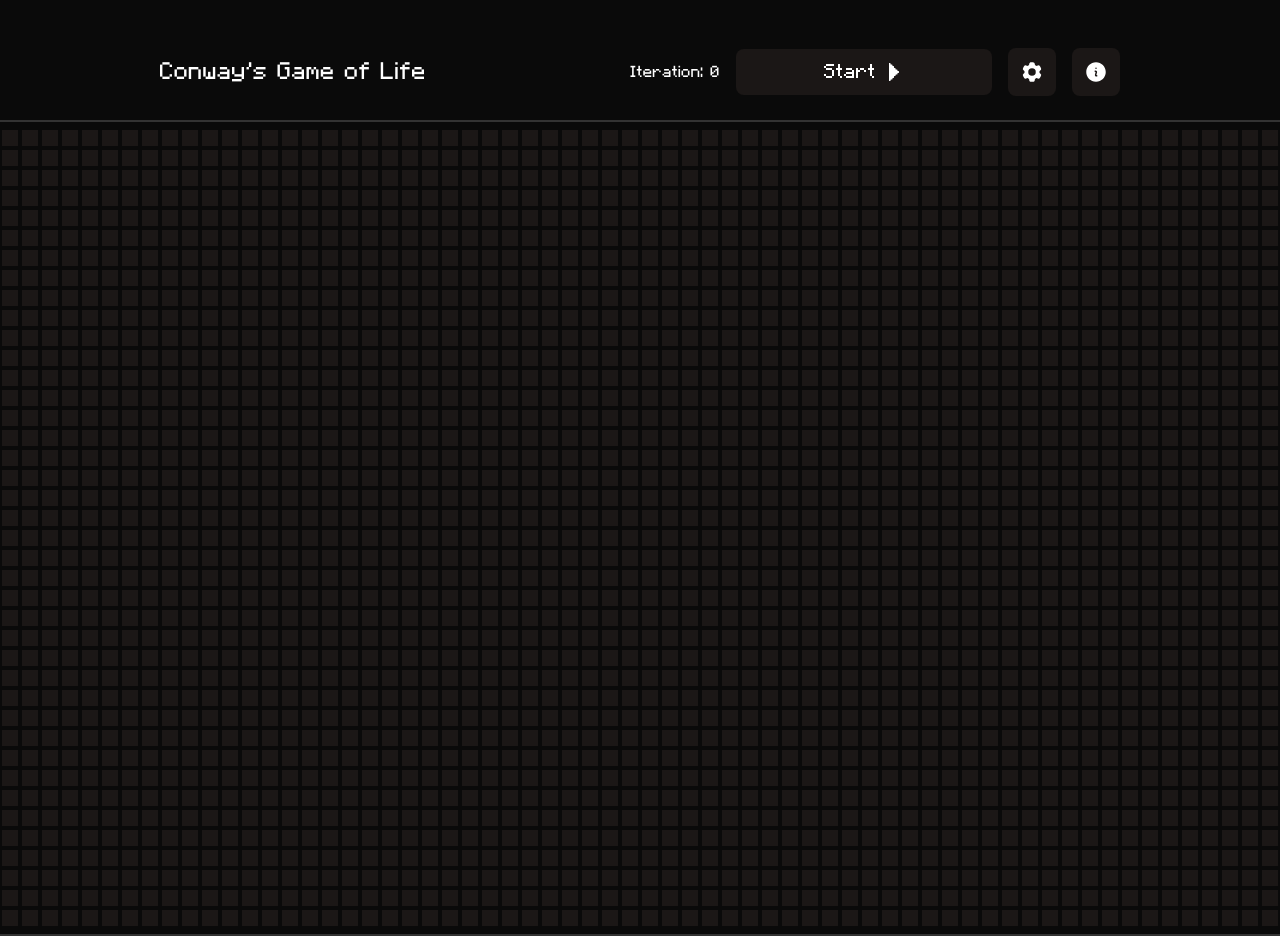
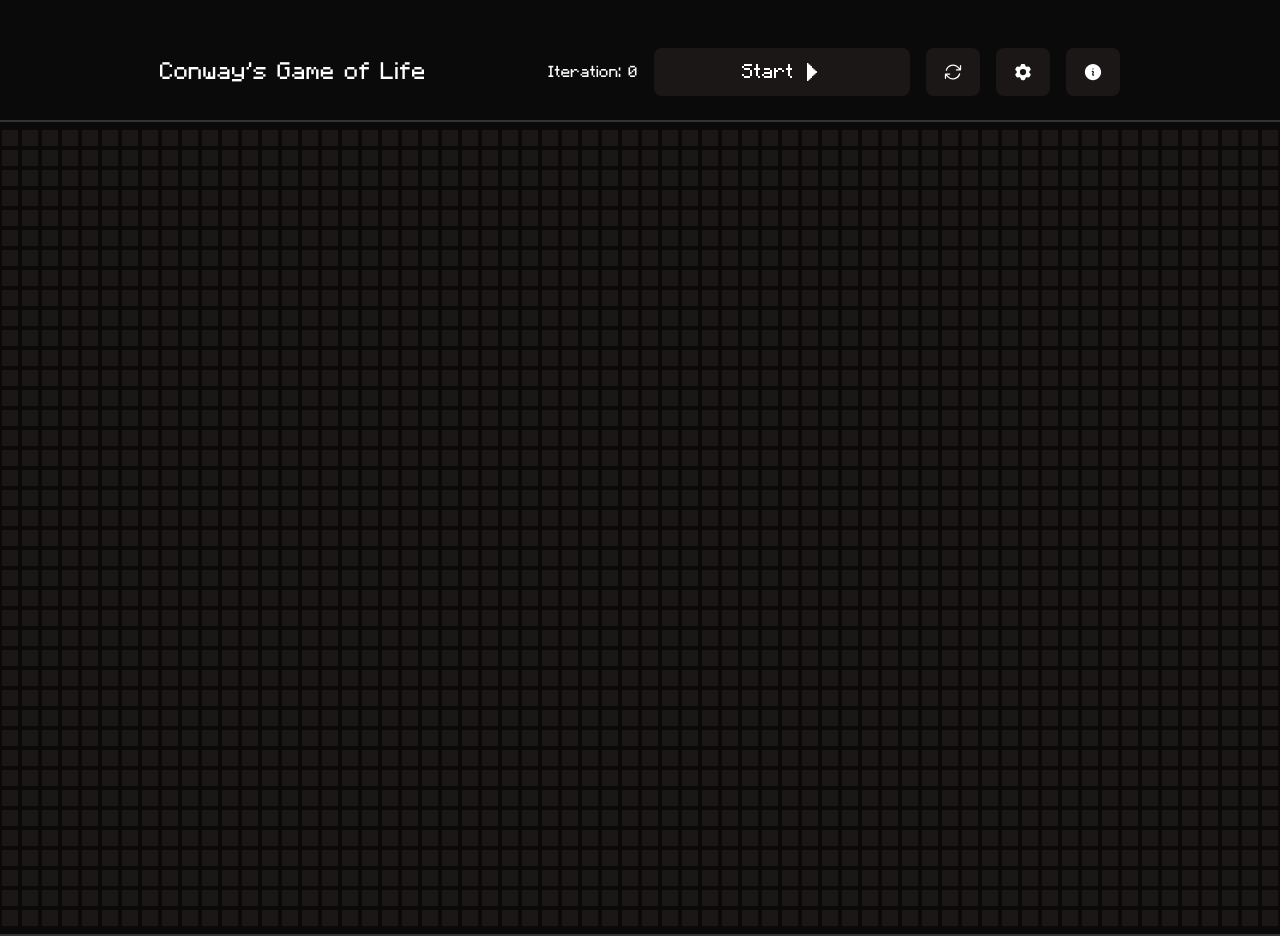
Before and after one commit to mbredikhin/game-of-life, a React (Vite) app: page / in a window 1280 px wide. Built offline with nearby package versions, Linux system fonts and the light colour scheme.

Commit message:
Add reset button

```diff
--- a/src/App.module.scss
+++ b/src/App.module.scss
@@ -1,5 +1,5 @@
 .app-header {
-  @apply animate-fadeIn mx-auto flex w-3/4 max-w-[1287px] items-center justify-between gap-4 pb-6 pt-12;
+  @apply mx-auto flex w-3/4 max-w-[1287px] animate-fadeIn items-center justify-between gap-4 pb-6 pt-12;
 }
 .app-header__title {
   @apply font-display text-2xl;
@@ -10,20 +10,8 @@
 .app-header-controls {
   @apply flex items-center gap-4;
 }
-.app-header-controls__button {
-  @apply flex w-64 items-center justify-center gap-2 rounded-lg border border-transparent bg-gray py-2 font-display text-xl;
-  &:hover {
-    @apply border-gray-light;
-  }
-}
-.app-header-controls__button-icon {
-  @apply h-5 w-5;
-}
-.app-header-controls__button-icon--pause {
-  @apply mt-0.5 h-5 w-5;
-}
 .grid-container {
-  @apply animate-fadeIn mx-auto flex items-start justify-center;
+  @apply mx-auto flex animate-fadeIn items-start justify-center;
   max-width: calc(100vw - 50px);
   max-height: calc(100vh - 150px);
 }
--- a/src/App.tsx
+++ b/src/App.tsx
@@ -9,6 +9,8 @@ import PlayIcon from '@/assets/images/play.svg';
 import PauseIcon from '@/assets/images/pause.svg';
 import { useAppDispatch, useAppSelector } from '@/hooks';
 import { resetGrid } from './features/grid/slice';
+import { ArrowPathIcon } from '@heroicons/react/24/solid';
+import clsx from 'clsx';
 
 function App() {
   const [gameStatus, setGameStatus] = useState<GameStatus>(GameStatus.PAUSED);
@@ -17,7 +19,7 @@ function App() {
   const dispatch = useAppDispatch();
 
   useEffect(() => {
-    dispatch(resetGrid(settings.grid));
+    reset();
   }, []);
 
   function toggleGameStatus() {
@@ -32,19 +34,27 @@ function App() {
     setIterationsCount(count);
   }
 
+  function reset() {
+    changeIterationsCount(0);
+    dispatch(resetGrid(settings.grid));
+  }
+
   return (
     <>
       <div className={styles['app-header']}>
         <span className={styles['app-header__title']}>Conway's Game of Life</span>
         <div className={styles['app-header-controls']}>
           <span className={styles['app-header__text']}>Iteration: {iterationsCount}</span>
-          <button className={styles['app-header-controls__button']} onClick={toggleGameStatus}>
+          <button className={clsx(['button', 'button--lg'])} onClick={toggleGameStatus}>
             <span>{gameStatus === GameStatus.PAUSED ? 'Start' : 'Pause'}</span>
             <img
-              className={styles['app-header-controls__button-icon']}
+              className="button__icon"
               src={gameStatus === GameStatus.PAUSED ? PlayIcon : PauseIcon}
               alt=""
             />
+          </button>
+          <button className="button" onClick={() => reset()}>
+            <ArrowPathIcon className="button__icon" />
           </button>
           <Settings />
           <Instruction />
--- a/src/assets/styles/index.scss
+++ b/src/assets/styles/index.scss
@@ -34,3 +34,16 @@ body {
   -webkit-box-shadow: inset 0 0 6px rgba(0, 0, 0, 0.3);
   @apply rounded-xl bg-gray;
 }
+
+.button {
+  @apply flex h-12 items-center justify-center gap-2 rounded-lg border border-transparent bg-gray px-4 font-display text-xl;
+  &--lg {
+    @apply w-64;
+  }
+  &:hover {
+    @apply border-gray-light;
+  }
+}
+.button__icon {
+  @apply h-5 w-5;
+}
--- a/src/features/instruction/components/Instruction/Instruction.module.scss
+++ b/src/features/instruction/components/Instruction/Instruction.module.scss
@@ -6,15 +6,6 @@
     }
   }
 }
-.button {
-  @apply flex h-12 w-12 items-center justify-center rounded-lg border border-transparent bg-gray outline-none;
-  &:hover {
-    @apply border-gray-light;
-  }
-}
-.button__icon {
-  @apply h-6 w-6 text-white;
-}
 .content {
   @apply absolute right-0 top-12 z-10 flex w-max max-w-screen-lg flex-col rounded-xl border border-gray-light bg-gray px-6 py-6 text-white shadow-xl shadow-black;
 }
--- a/src/features/instruction/components/Instruction/Instruction.tsx
+++ b/src/features/instruction/components/Instruction/Instruction.tsx
@@ -12,8 +12,8 @@ export const Instruction = () => {
       onMouseOver={() => setIsDropdownExpanded(true)}
       onMouseOut={() => setIsDropdownExpanded(false)}
     >
-      <button className={styles.button}>
-        <InformationCircleIcon className={styles['button__icon']} />
+      <button className="button">
+        <InformationCircleIcon className="button__icon" />
       </button>
 
       {isDropdownExpanded ? (
--- a/src/features/settings/components/Settings/Settings.module.scss
+++ b/src/features/settings/components/Settings/Settings.module.scss
@@ -5,15 +5,6 @@
       @apply border-gray-light;
     }
   }
-}
-.button {
-  @apply flex h-12 w-12 items-center justify-center rounded-lg border border-transparent bg-gray outline-none;
-  &:hover {
-    @apply border-gray-light;
-  }
-}
-.button__icon {
-  @apply h-6 w-6 text-white;
 }
 .form {
   @apply absolute right-0 top-12 z-10 flex flex-col rounded-xl border border-gray-light bg-gray px-6 py-6 shadow-xl shadow-black;
--- a/src/features/settings/components/Settings/Settings.tsx
+++ b/src/features/settings/components/Settings/Settings.tsx
@@ -22,8 +22,8 @@ export const Settings = () => {
       onMouseOver={() => setIsDropdownExpanded(true)}
       onMouseOut={() => setIsDropdownExpanded(false)}
     >
-      <button className={styles.button}>
-        <Cog6ToothIcon className={styles['button__icon']} />
+      <button className="button">
+        <Cog6ToothIcon className="button__icon" />
       </button>
 
       {isDropdownExpanded ? (
```
